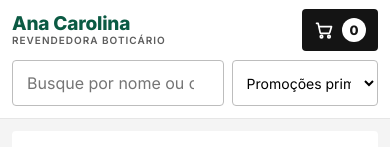
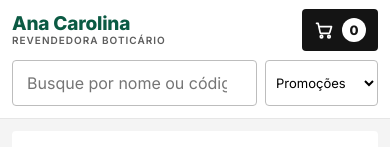
Before and after one commit to edisonncosta/RevendedoraBoticario, a plain HTML site: page index.html in a window 390 px wide. Shown: the top 147 px of the page. Drawn offline with Linux system fonts and the light colour scheme.

Commit message:
Ordenação com rótulos curtos no celular
Co-Authored-By: Claude Opus 5.5 <noreply@anthropic.com>
Claude-Session: https://claude.ai/code/session_01W4BZa8MQS3s13W5wEqN3Wu

```diff
--- a/index.html
+++ b/index.html
@@ -141,7 +141,7 @@ main.wrap,.sec,.row-s,.cats,.brands{min-width:0;max-width:100%}
  .brand small{font-size:10px;letter-spacing:1px}
  .cartbtn{padding:0 12px;height:42px}
  .cartbtn .lbl{display:none}
- .search select{max-width:40%;font-size:14px}
+ .search select{max-width:38%;font-size:13px;padding:0 6px}
  .hero{padding:16px;margin:12px 0}
  .hero h1{font-size:24px}
  .cat{min-width:76px}
@@ -161,7 +161,7 @@ footer{color:var(--mute);font-size:12px;text-align:center;padding:0 16px 140px}
 </div>
 <div class="search">
 <input id="q" type="search" placeholder="Busque por nome ou código" aria-label="Buscar produtos">
-<select id="sort" aria-label="Ordenar"><option value="promo">Promoções primeiro</option><option value="desc">Maior desconto</option><option value="low">Menor preço</option><option value="high">Maior preço</option><option value="az">A–Z</option></select>
+<select id="sort" aria-label="Ordenar"><option value="promo">Promoções</option><option value="desc">Desconto</option><option value="low">Menor preço</option><option value="high">Maior preço</option><option value="az">A–Z</option></select>
 </div>
 </div>
 </header>
```
